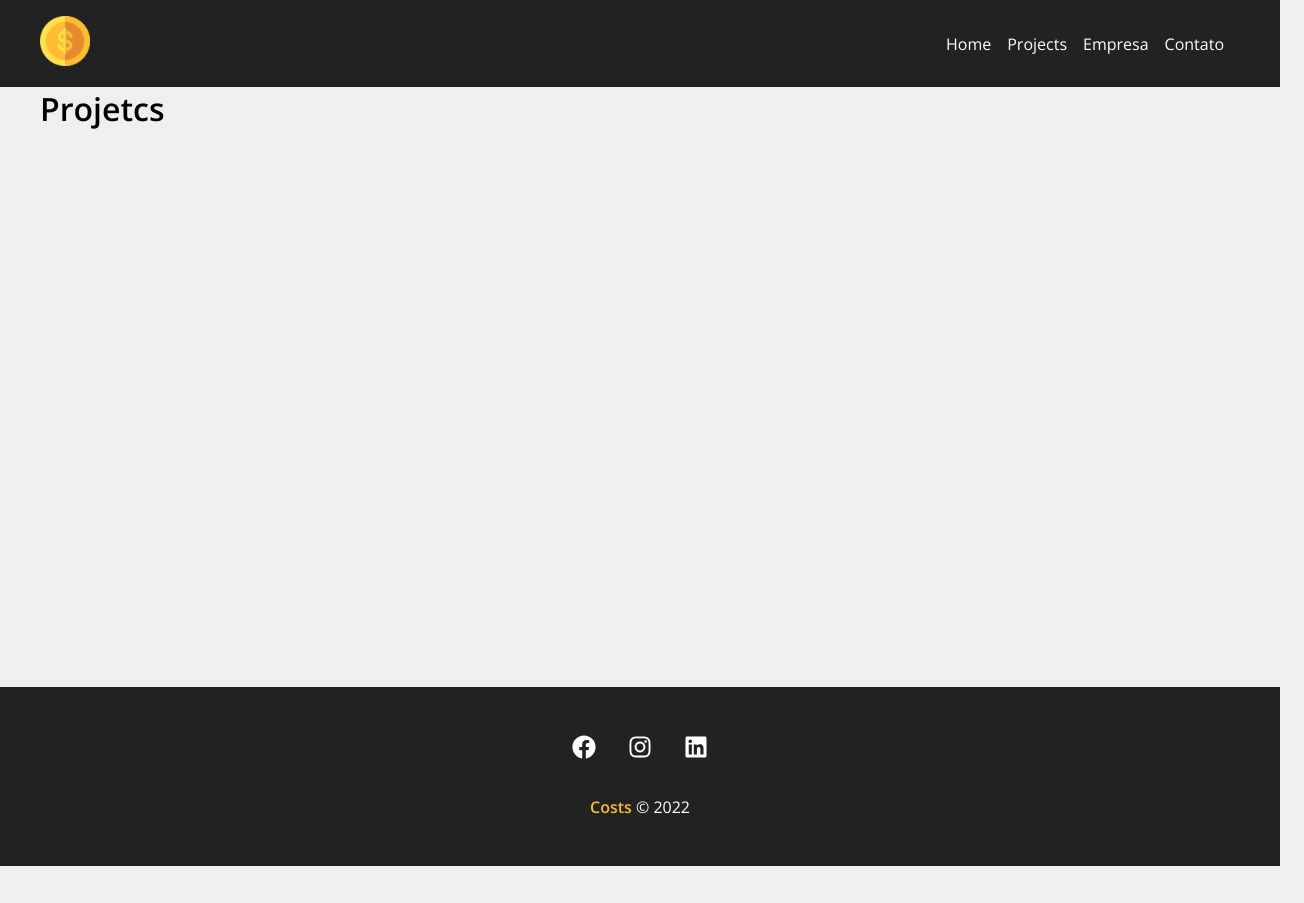
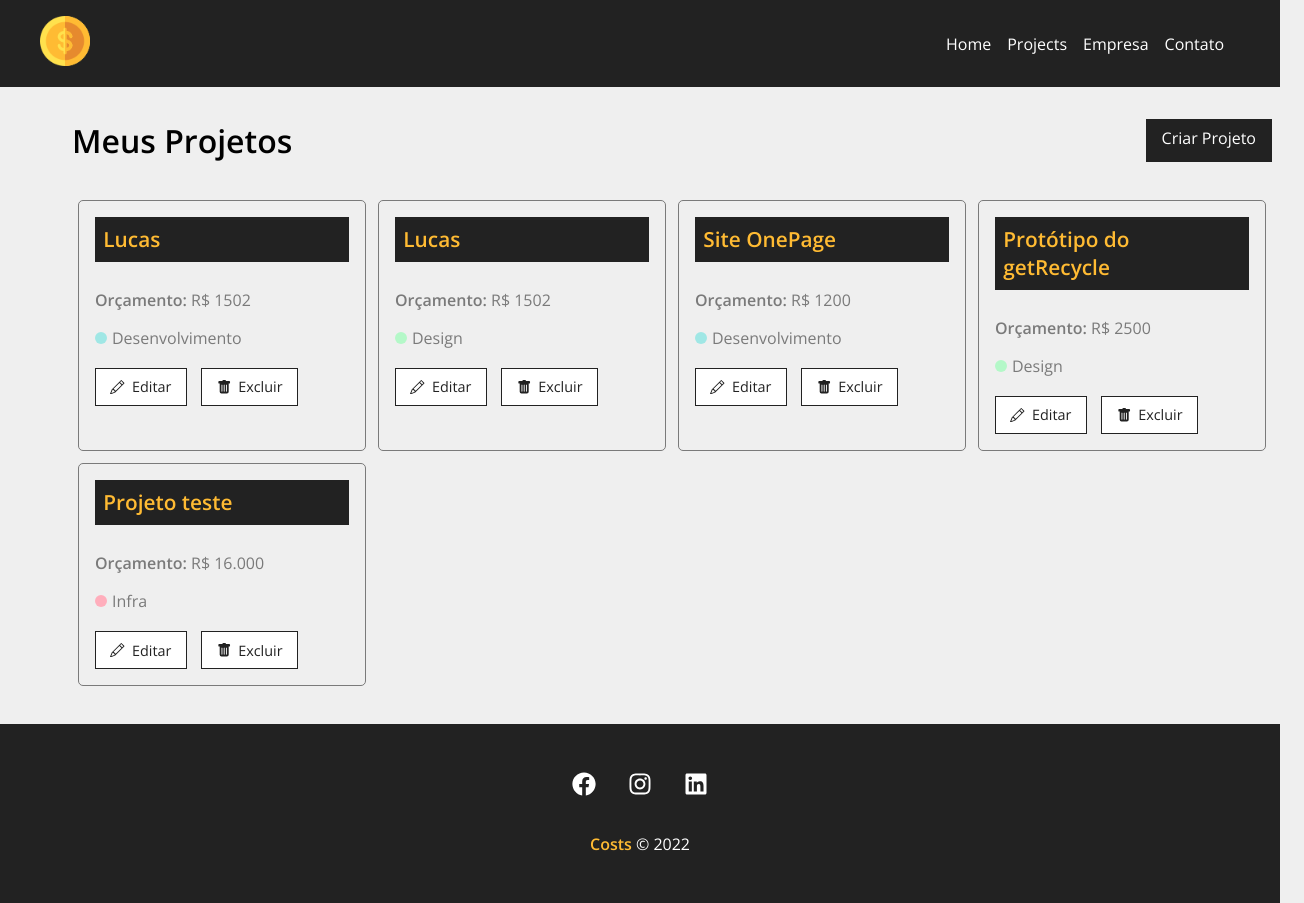
Before and after one commit to lucascc19/Costs, a React (Create React App) app: page /projects in a window 1280 px wide. Shown: the whole page, 1304 px wide, since content can reach past the window. Before the commit the page ends 866 px from the top, so only its background shows below. Built offline with nearby package versions, Linux system fonts and the light colour scheme; data requests are answered from the project's data file.

Commit message:
implementado os projects_cards

```diff
--- a/db.json
+++ b/db.json
@@ -1,5 +1,61 @@
 {
-  "projects": [],
+  "projects": [
+    {
+      "name": "Lucas",
+      "budget": "1502",
+      "category": {
+        "id": "2",
+        "name": "Desenvolvimento"
+      },
+      "cost": 0,
+      "services": [],
+      "id": 1
+    },
+    {
+      "name": "Lucas",
+      "budget": "1502",
+      "category": {
+        "id": "3",
+        "name": "Design"
+      },
+      "cost": 0,
+      "services": [],
+      "id": 2
+    },
+    {
+      "name": "Site OnePage",
+      "budget": "1200",
+      "category": {
+        "id": "2",
+        "name": "Desenvolvimento"
+      },
+      "cost": 0,
+      "services": [],
+      "id": 3
+    },
+    {
+      "name": "Protótipo do getRecycle",
+      "budget": "2500",
+      "category": {
+        "id": "3",
+        "name": "Design"
+      },
+      "cost": 0,
+      "services": [],
+      "id": 4
+    },
+    {
+      "name": "Projeto teste",
+      "budget": "16.000",
+      "category": {
+        "id": "1",
+        "name": "Infra"
+      },
+      "cost": 0,
+      "services": [],
+      "id": 5
+    }
+  ],
   "categories": [
     {
       "id": 1,
--- a/src/components/form/Select.js
+++ b/src/components/form/Select.js
@@ -1,14 +1,19 @@
 import styles from './Select.module.css'
 
-function Select({ type, name, text, options, handleOnChange, value }) {
+function Select({ name, text, options, handleOnChange, value }) {
   return (
     <div className={styles.form_control}>
       <label htmlFor={name}>{text}:</label>
-      <select name={name} id={name}>
+      <select
+        name={name}
+        id={name}
+        onChange={handleOnChange}
+        value={value || ''}
+      >
         <option>Seleciona uma opção</option>
-        {options.map((option) => (
-          <option value={option.id} key={option.id}>
-            {option.name}
+        {options.map((options) => (
+          <option value={options.id} key={options.id}>
+            {options.name}
           </option>
         ))}
       </select>
--- /dev/null
+++ b/src/components/layout/Loading.js
@@ -0,0 +1,16 @@
+import loading from '../../img/loading.svg'
+import styles from './Loading.module.css'
+
+function Loading(){
+  return(
+    <div className={styles.loader_container}>
+      <img
+        className={styles.loader}
+        src={loading}
+        alt="Loading"
+        />
+    </div>
+  )
+}
+
+export default Loading
--- /dev/null
+++ b/src/components/layout/Loading.module.css
@@ -0,0 +1,11 @@
+.loader_container {
+  width: 100%;
+  height: 100%;
+  display: flex;
+  justify-content: center;
+  align-items: center;
+}
+
+.loader {
+  width: 50px;
+}
--- /dev/null
+++ b/src/components/layout/Message.js
@@ -0,0 +1,33 @@
+import { useState, useEffect } from 'react'
+
+import styles from './Message.module.css'
+
+function Message({type, msg}){
+  const [visible, setVisible] = useState(false)
+
+  useEffect(() => {
+    if(!msg) {
+      setVisible(false)
+      return
+    }
+
+    setVisible(true)
+
+    const timer = setTimeout(() => {
+      setVisible(false)
+    }, 3000)
+
+    return () => clearTimeout(timer)
+
+  }, [msg])
+
+  return(
+    <>
+      {visible && (
+        <div className={`${styles.message} ${styles[type]}`}>{msg}</div>
+      )}
+    </>
+  )
+}
+
+export default Message
--- /dev/null
+++ b/src/components/layout/Message.module.css
@@ -0,0 +1,19 @@
+.message {
+  width: 100%;
+  padding: 1em;
+  border: 1px solid #000;
+  margin-bottom: 2em;
+  border-radius: 5px;
+}
+
+.success {
+  color: #155724;
+  background-color: #d4edda;
+  border-color: #C3E6cB;
+}
+
+.error{
+  color: #721c24;
+  background-color: #f8d7da;
+  border-color: #f5c6cb;
+}
--- a/src/components/pages/NewProject.js
+++ b/src/components/pages/NewProject.js
@@ -11,7 +11,7 @@ function NewProject(){
         project.cost = 0
         project.services = []
 
-        fetch('http:/localhost:5000/projects', {
+        fetch('http://localhost:5000/projects', {
             method: 'POST',
             headers: {
                 'Content-type': 'application/json',
@@ -21,6 +21,7 @@ function NewProject(){
           .then((resp) => resp.json())
           .then((data) => {
             console.log(data)
+            history.push('/projects', {message: 'Projeto criado com sucesso!'})
           })
           .catch((err) => console.log(err))
     }
--- a/src/components/pages/Projects.js
+++ b/src/components/pages/Projects.js
@@ -1,5 +1,65 @@
+import { useState, useEffect } from "react"
+import { useLocation } from "react-router"
+
+import Container from "../layout/Container"
+import Loading from "../layout/Loading"
+import Message from "../layout/Message"
+import LinkButton from '../layout/LinkButton'
+import ProjectCard from "../project/ProjectCard"
+
+import styles from './Projects.module.css'
+
 function Projetcs(){
-  return <h1>Projetcs</h1>
+  const [projects, setProjects] = useState([])
+  const [removeLoading, setRemoveLoading] = useState(false)
+
+  const location = useLocation()
+  let message = ''
+  if(location.state){
+    message = location.state.message
+  }
+
+  useEffect(() => {
+    setTimeout(() => {
+      fetch('http://localhost:5000/projects', {
+      method: 'GET',
+      headers: {
+        'Content-Type': 'application/json',
+      }
+    })
+      .then((resp) => resp.json())
+      .then((data) => {
+        setProjects(data)
+        setRemoveLoading(true)
+      })
+      .catch((err) => console.log(err))
+    }, 3000)
+  }, [])
+
+  return (
+    <div className={styles.project_container}>
+      <div className={styles.title_container}>
+        <h1>Meus Projetos</h1>
+        <LinkButton to="/newproject" text="Criar Projeto" />
+      </div>
+     {message && <Message type="success" msg={message} />}
+     <Container customClass="start">
+      {projects.length > 0 &&
+        projects.map((project) =>
+        <ProjectCard
+          id={project.id}
+          name={project.name}
+          budget={project.budget}
+          category={project.category.name}
+          key={project.id}
+        />)}
+        {!removeLoading && <Loading />}
+        {removeLoading && projects.length === 0 && (
+          <p>Não há projetos cadastrados!</p>
+        )}
+     </Container>
+    </div>
+  )
 }
 
 export default Projetcs
--- /dev/null
+++ b/src/components/pages/Projects.module.css
@@ -0,0 +1,9 @@
+.project_container {
+  padding: 2em;
+}
+
+.title_container {
+  display: flex;
+  justify-content: space-between;
+  margin-bottom: 2em;
+}
--- /dev/null
+++ b/src/components/project/ProjectCard.js
@@ -0,0 +1,27 @@
+import { Link } from 'react-router-dom'
+import styles from './ProjectCard.module.css'
+import { BsPencil, BsFillTrashFill } from 'react-icons/bs'
+
+function ProjectCard({id, name, budget, category, handleRemove}){
+  return (
+    <div className={styles.project_card}>
+      <h4>{name}</h4>
+      <p>
+        <span>Orçamento: </span> R$ {budget}
+      </p>
+      <p className={styles.category_text}>
+        <span className={`${styles[category.toLowerCase()]}`}></span> {category}
+      </p>
+      <div className={styles.project_card_actions}>
+        <Link to="/">
+          <BsPencil /> Editar
+        </Link>
+        <button>
+          <BsFillTrashFill /> Excluir
+        </button>
+      </div>
+    </div>
+  )
+}
+
+export default ProjectCard
--- /dev/null
+++ b/src/components/project/ProjectCard.module.css
@@ -0,0 +1,86 @@
+.project_card{
+  padding: 1em;
+  border: 1px solid #7a7a7a;
+  border-radius: 5px;
+  width: 24%;
+  margin: 0.5%;
+}
+
+.project_card h4{
+  background-color: #222;
+  color: #ffbb33;
+  padding: 0.4em;
+  margin-bottom: 1.3em;
+  font-size: 1.3em;
+}
+
+.project_card p {
+  color: #7a7a7a;
+  margin-bottom: 1em;
+}
+
+.project_card p span {
+  font-weight: bold;
+}
+
+.category_text {
+  display: flex;
+  align-items: center;
+}
+
+.category_text span {
+  display: block;
+  width: 12px;
+  height: 12px;
+  border-radius: 50%;
+  background-color: #ccc;
+  margin-right: 5px;
+}
+
+.category_text .infra {
+  background-color: #ffaebc;
+}
+
+.category_text .desenvolvimento {
+  background-color: #a0e7e5;
+}
+
+.category_text .design {
+  background-color: #b4f8c8;
+}
+
+.category_text .planejamento {
+  background-color: #fbe7c6;
+}
+
+.project_card_actions {
+   margin-top: 1.2em;
+   display: flex;
+   align-items: center;
+}
+
+.project_card_actions a,
+.project_card_actions button {
+  text-decoration: none;
+  background-color: #fff;
+  color: #222;
+  font-size: .9em;
+  padding: .6em 1em;
+  margin-right: 1em;
+  cursor: pointer;
+  border: 1px solid #222;
+  display: flex;
+  align-items: center;
+  justify-content: center;
+  transition: 0.5s;
+}
+
+.project_card_actions svg {
+  margin-right: .5em;
+}
+
+.project_card_actions a:hover,
+.project_card_actions button:hover{
+  background-color: #222;
+  color: #ffbb33;
+}
--- a/src/components/project/ProjectForm.js
+++ b/src/components/project/ProjectForm.js
@@ -33,8 +33,11 @@ function ProjectForm({handleSubmit, btnText, projectData}) {
   }
 
   function handleCategory(e){
-    setProject({...project, category: {
-
+    setProject({
+      ...project,
+      category: {
+        id: e.target.value,
+        name: e.target.options[e.target.selectedIndex].text,
       },
     })
   }
@@ -47,6 +50,7 @@ function ProjectForm({handleSubmit, btnText, projectData}) {
         name="name"
         placeholder="Insira o nome do projeto"
         handleOnChange={handleChange}
+        value={project.name ? project.name : ''}
       />
       <Input
         type="number"
@@ -54,11 +58,14 @@ function ProjectForm({handleSubmit, btnText, projectData}) {
         name="budget"
         placeholder="Insira o orçamento total"
         handleOnChange={handleChange}
+        value={project.budget ? project.budget : ''}
       />
       <Select
         name="category_id"
         text="Selecione a categoria"
         options={categories}
+        handleOnChange={handleCategory}
+        value={project.category ? project.category.id: ''}
       />
       <SubmitButton text={btnText} />
     </form>
```
